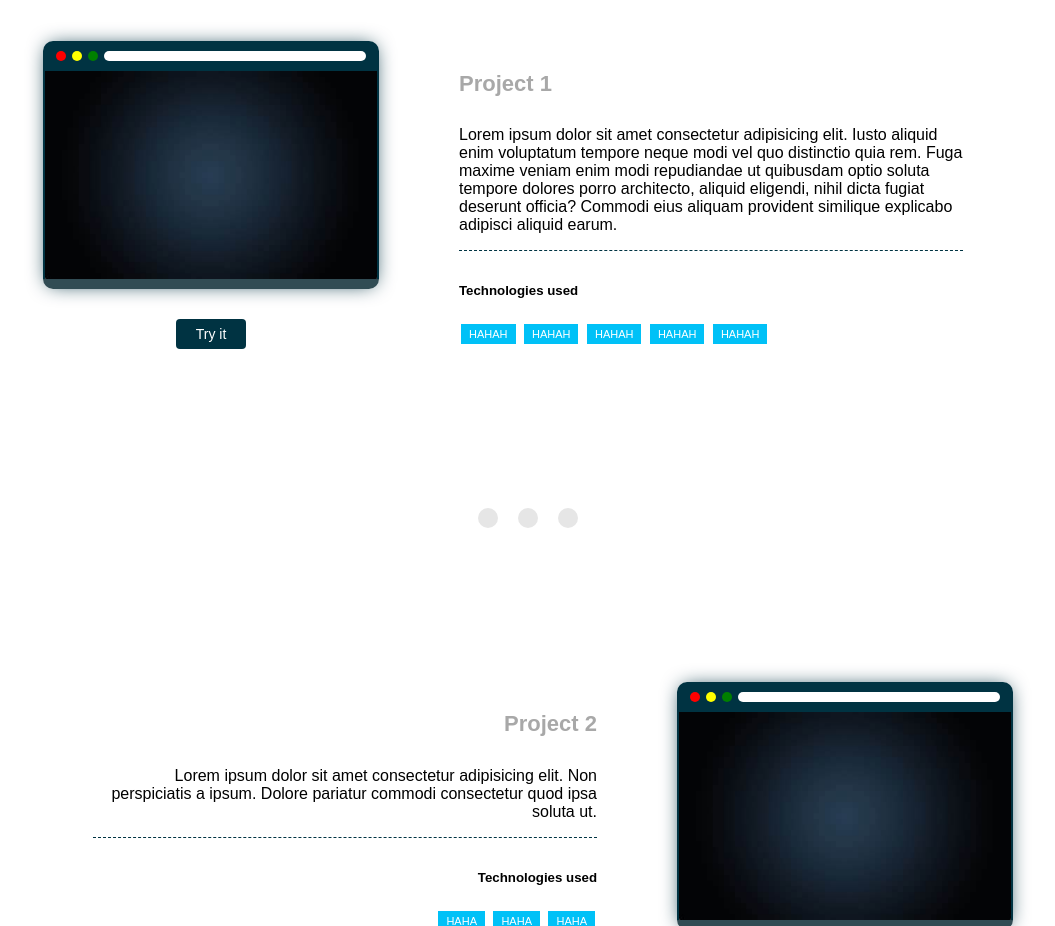
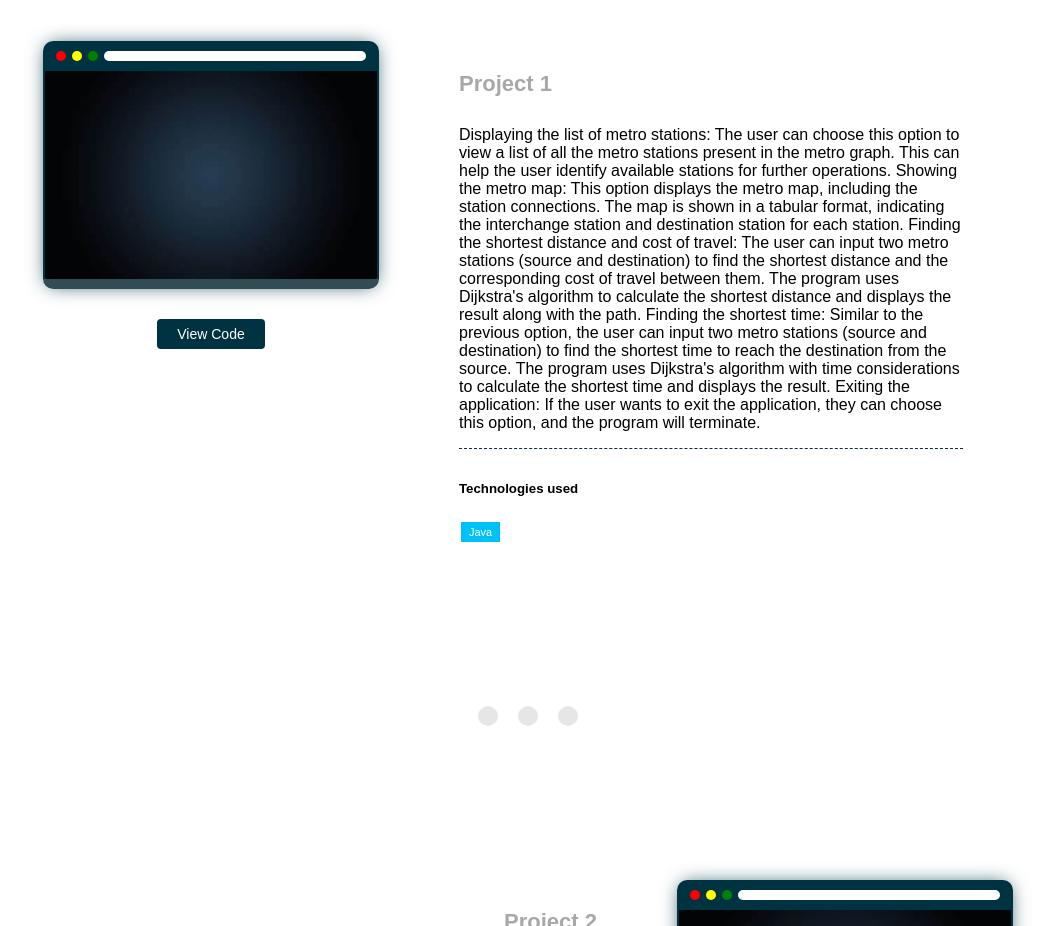
Before and after one commit to BudhijaUday/Personal-Portfolio, a plain HTML site: page index.html in a window 1280 px wide. Shown: the part 1500-2426 px from the top of the page, without its empty margins (112-1167 px from the left). Drawn offline with nearby package versions, Linux system fonts and the light colour scheme.

Commit message:
Update index.html

```diff
--- a/index.html
+++ b/index.html
@@ -96,21 +96,25 @@
                   </div>
               </div>
               <div class="text-center">
-                  <a class="btn btn-sm btn-dark" href="#" target="_blank">
-                      <i class="fa fa-external-link"></i> Try it
+                  <a class="btn btn-sm btn-dark" href="https://github.com/BudhijaUday/Metro-App-in-java" target="_blank">
+                      <i class="fa fa-external-link"></i> View Code
                   </a>
               </div>
           </div>
           <div class="col-3 description">
               <h4>Project 1</h4>
-              <p>Lorem ipsum dolor sit amet consectetur adipisicing elit. Iusto aliquid enim voluptatum tempore neque modi vel quo distinctio quia rem. Fuga maxime veniam enim modi repudiandae ut quibusdam optio soluta tempore dolores porro architecto, aliquid eligendi, nihil dicta fugiat deserunt officia? Commodi eius aliquam provident similique explicabo adipisci aliquid earum.</p>
+              <p> Displaying the list of metro stations: The user can choose this option to view a list of all the metro stations present in the metro graph. This can help the user identify available stations for further operations.
+
+Showing the metro map: This option displays the metro map, including the station connections. The map is shown in a tabular format, indicating the interchange station and destination station for each station.
+
+Finding the shortest distance and cost of travel: The user can input two metro stations (source and destination) to find the shortest distance and the corresponding cost of travel between them. The program uses Dijkstra's algorithm to calculate the shortest distance and displays the result along with the path.
+
+Finding the shortest time: Similar to the previous option, the user can input two metro stations (source and destination) to find the shortest time to reach the destination from the source. The program uses Dijkstra's algorithm with time considerations to calculate the shortest time and displays the result.
+
+Exiting the application: If the user wants to exit the application, they can choose this option, and the program will terminate. </p>
               <div class="technologies">
                   <h5>Technologies used</h5>
-                  <span>HAHAH</span>
-                  <span>HAHAH</span>
-                  <span>HAHAH</span>
-                  <span>HAHAH</span>
-                  <span>HAHAH</span>
+                  <span>Java</span>
 
               </div>
           </div>
```
